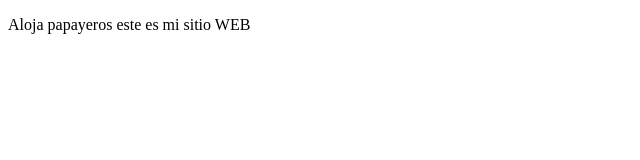
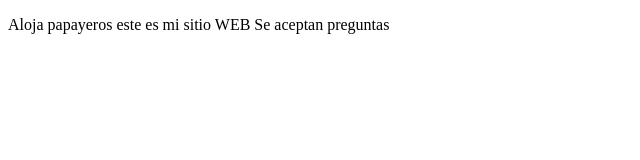
Before and after one commit to jodasato/personalproyect, a plain HTML site: page index.html in a window 1280 px wide. Shown: the whole page, without its empty margins (0-640 px from the left). Drawn offline with Linux system fonts and the light colour scheme.

Commit message:
se aceptan preguntas

```diff
--- a/index.html
+++ b/index.html
@@ -7,7 +7,10 @@
     <title>PAPAYA</title>
 </head>
 <body>
-    <p>Aloja papayeros este es mi sitio WEB</p>
+    <p>Aloja papayeros este es mi sitio WEB
+
+        Se aceptan preguntas
+    </p>
 
 </body>
 </html>
```
